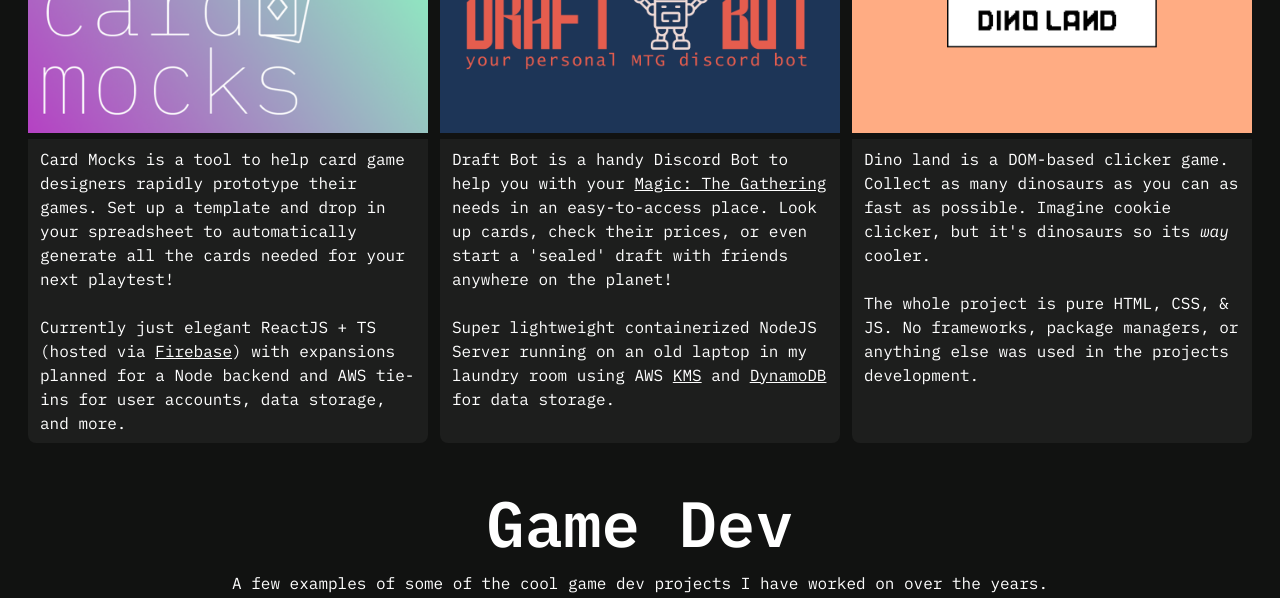
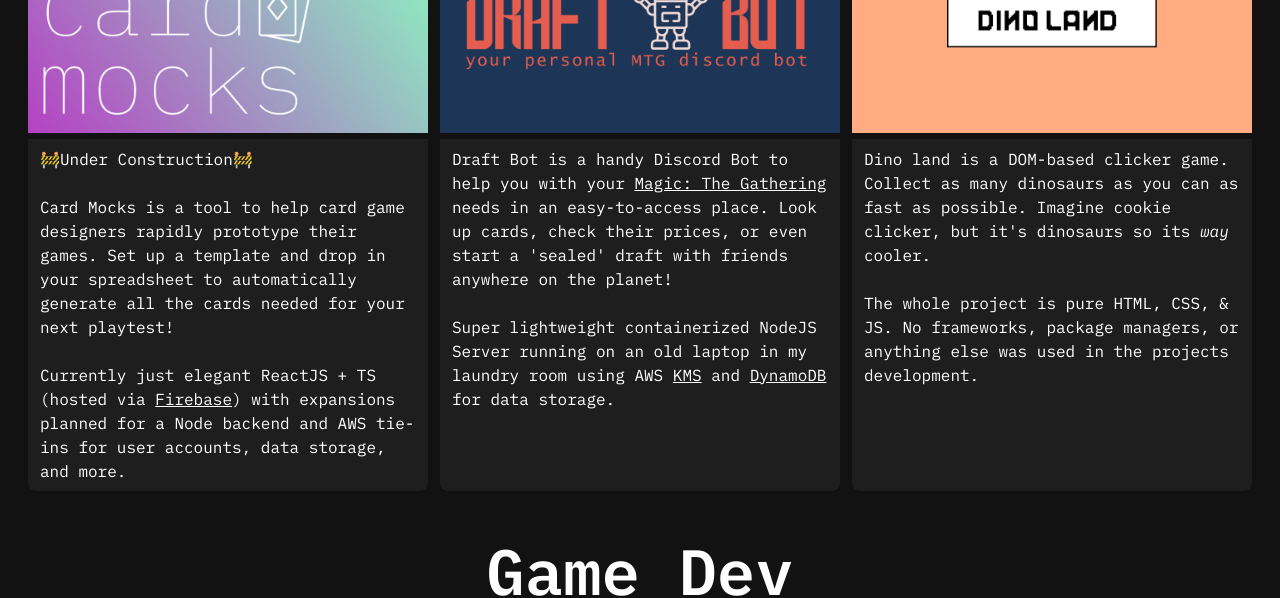
Before and after one commit to jubbers/portfolio-site-v3, a React (Vite) app: page / in a window 1280 px wide. Shown: the part 1060-1658 px from the top of the page. Built offline with nearby package versions, Linux system fonts and the light colour scheme.

Commit message:
chore: swapped draftbot/card-mocks positions, added under construction to card-mocoks

```diff
--- a/src/PageData.tsx
+++ b/src/PageData.tsx
@@ -12,7 +12,7 @@ export const CardMocksCard: CardProps = {
   link: 'https://mock-cards.jvaughn.org/',
   repo: "https://github.com/saint-justin/card-mocks/",
   image: CardMocksBanner,
-  description: <p>Card Mocks is a tool to help card game designers rapidly prototype their games. Set up a template and drop in your spreadsheet to automatically generate all the cards needed for your next playtest! <br/><br/> Currently just elegant ReactJS + TS (hosted via <a href='https://firebase.google.com/'>Firebase</a>) with expansions planned for a Node backend and AWS tie-ins for user accounts, data storage, and more.</p>
+  description: <p>🚧Under Construction🚧<br/><br/>Card Mocks is a tool to help card game designers rapidly prototype their games. Set up a template and drop in your spreadsheet to automatically generate all the cards needed for your next playtest! <br/><br/> Currently just elegant ReactJS + TS (hosted via <a href='https://firebase.google.com/'>Firebase</a>) with expansions planned for a Node backend and AWS tie-ins for user accounts, data storage, and more.</p>
 }
 
 export const DraftBotCard: CardProps = {
```
